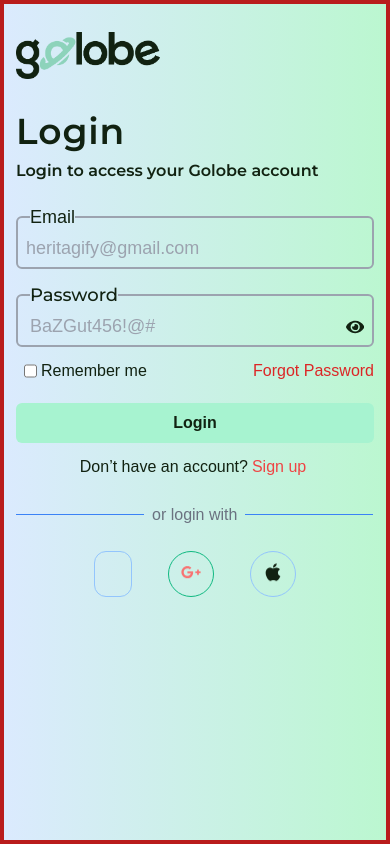
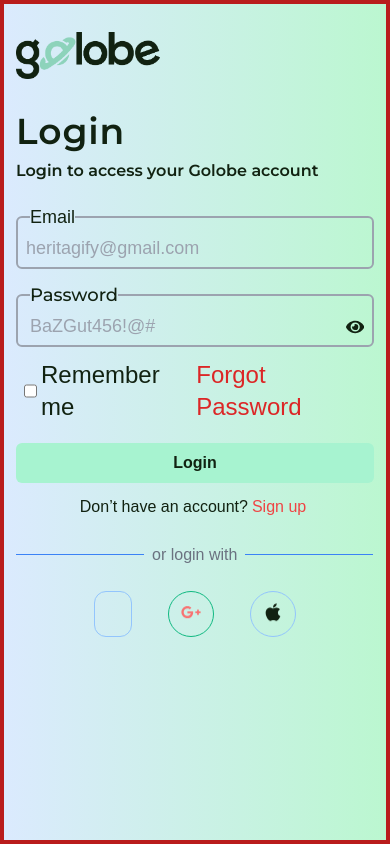
Before and after one commit to Heritagify/Travelling-Website, a React (Vite) app: page /login in a window 390 px wide. Built offline with nearby package versions, Linux system fonts and the light colour scheme; some icons are missing; a web font is replaced by a local one.

Commit message:
responsiveness

```diff
--- a/src/Login.jsx
+++ b/src/Login.jsx
@@ -32,11 +32,21 @@ const Login = () => {
 
 
   return (
-    <div className='border-4 border-red-700 px-3 lg:px-28 py-2 md:py-36 h-screen bg-gradient-to-r from-blue-100 to-green-200 '>
-        <div className='md:flex justify-between'>
-            <div className='md:w-2/5 md:ml-10 mt-5 text-blackGreen'>
+    <div className='border-4 border-red-700 px-3 lg:px-28 py-2 h-screen bg-gradient-to-r from-blue-100 to-green-200 '>
+
+        {/* for tablet screens */}
+        <Link to="/">
+          <img src={logo} className='hidden md:block mx-72 lg:hidden w-52 mb-3'/>
+        </Link>
+        <img src={myImage}
+          className='lg:hidden hidden md:block w-full h-96 my-6 rounded-3xl'
+        />
+
+
+        <div className='lg:flex justify-between'>
+            <div className='lg:w-2/5 lg:ml-10 mt-5 text-blackGreen'>
                 <Link to="/">
-                  <img src={logo} className='w-36 mb-8'/>
+                  <img src={logo} className='block md:hidden lg:block w-36 mb-8'/>
                 </Link>
 
                 {isLoading ? (
@@ -45,18 +55,18 @@ const Login = () => {
 
                 <div className='space-y-3 pb-8'>
                     <div>
-                        <h1 className='text-4xl md:text-4xl tracking-wide font-semibold font-monts'>Login</h1>
-                        <p className='w-96 md:text-xs font-monts py-2 font-semibold'>Login to access your Golobe account</p>
+                        <h1 className='text-4xl md:text-5xl lg:text-4xl tracking-wide font-semibold font-monts'>Login</h1>
+                        <p className='w-96 md:text-xl lg:text-xs font-monts py-2 font-semibold'>Login to access your Golobe account</p>
                     </div>
                     <fieldset className='border-2 border-gray-400 rounded-md'>
-                        <legend className=' ml-3 text-lg md:text-sm font-medium'>Email</legend>
-                        <input className='w-full outline-none bg-transparent px-2 py-2 md:py-1 text-sm text-gray-600 placeholder:text-lg md:placeholder:text-sm' placeholder='heritagify@gmail.com' />
+                        <legend className=' ml-3 text-lg md:text-2xl lg:text-sm font-medium'>Email</legend>
+                        <input className='w-full outline-none bg-transparent px-2 py-2 md:py-4 lg:py-1 text-sm text-gray-600 placeholder:text-lg md:placeholder:text-xl lg:placeholder:text-sm' placeholder='heritagify@gmail.com' />
                     </fieldset>
-                    <fieldset className='flex py-2 md:py-1 border-2 border-gray-400 rounded-md'>
-                        <legend className='text-lg md:text-sm ml-3 font-monts font-medium'>Password</legend>
+                    <fieldset className='flex py-2 md:py-4 lg:py-1 border-2 border-gray-400 rounded-md'>
+                        <legend className='text-lg md:text-2xl lg:text-sm ml-3 font-monts font-medium'>Password</legend>
 
                         <input
-                            className='w-full outline-none px-3 text-sm bg-transparent placeholder:text-lg md:placeholder:text-sm'
+                            className='w-full outline-none px-3 text-sm bg-transparent placeholder:text-lg md:placeholder:text-xl lg:placeholder:text-sm'
                             type={showPassword ? 'text' : 'password'}
                             placeholder='BaZGut456!@#'
                         />
@@ -64,16 +74,16 @@ const Login = () => {
                         {showPassword ? (
                         <FaEyeSlash className="cursor-pointer mr-2 text-xl md:text-sm" onClick={togglePasswordVisibility} />
                         ) : (
-                        <FaEye className="cursor-pointer mr-2 text-xl md:text-sm" onClick={togglePasswordVisibility} />
+                        <FaEye className="cursor-pointer mr-2 text-xl md:text-2xl lg:text-sm" onClick={togglePasswordVisibility} />
                         )}
                     </fieldset>
-                    <div className="flex md:text-sm pb-2 font-medium justify-between">
-                        <div className='flex space-x-1 pl-2'>
-                            <input type='checkbox' className='cursor-pointer'></input>
+                    <div className="flex pb-2 font-medium justify-between">
+                        <div className='flex space-x-1 pl-2 text-2xl lg:text-sm'>
+                            <input type='checkbox' className='md:w-6 lg:w-4 cursor-pointer'></input>
                             <p>Remember me</p>
                         </div>
                         <Link to="/forgottenPassword">
-                          <p className='text-red-600 md:text-sm'>Forgot Password</p>
+                          <p className='text-red-600 text-2xl lg:text-sm'>Forgot Password</p>
                         </Link>
                     </div>
                     <button className='w-full mt-7 py-2 rounded-md font-semibold bg-emerald-200'>Login</button>
@@ -110,7 +120,7 @@ const Login = () => {
             </div>
 
                 <img src={myImage}
-                    className='hidden md:block w-[30rem] h-[34rem] my-6 rounded-3xl'
+                    className='hidden lg:block w-[30rem] h-[34rem] my-6 rounded-3xl'
              />
 
         </div>
```
